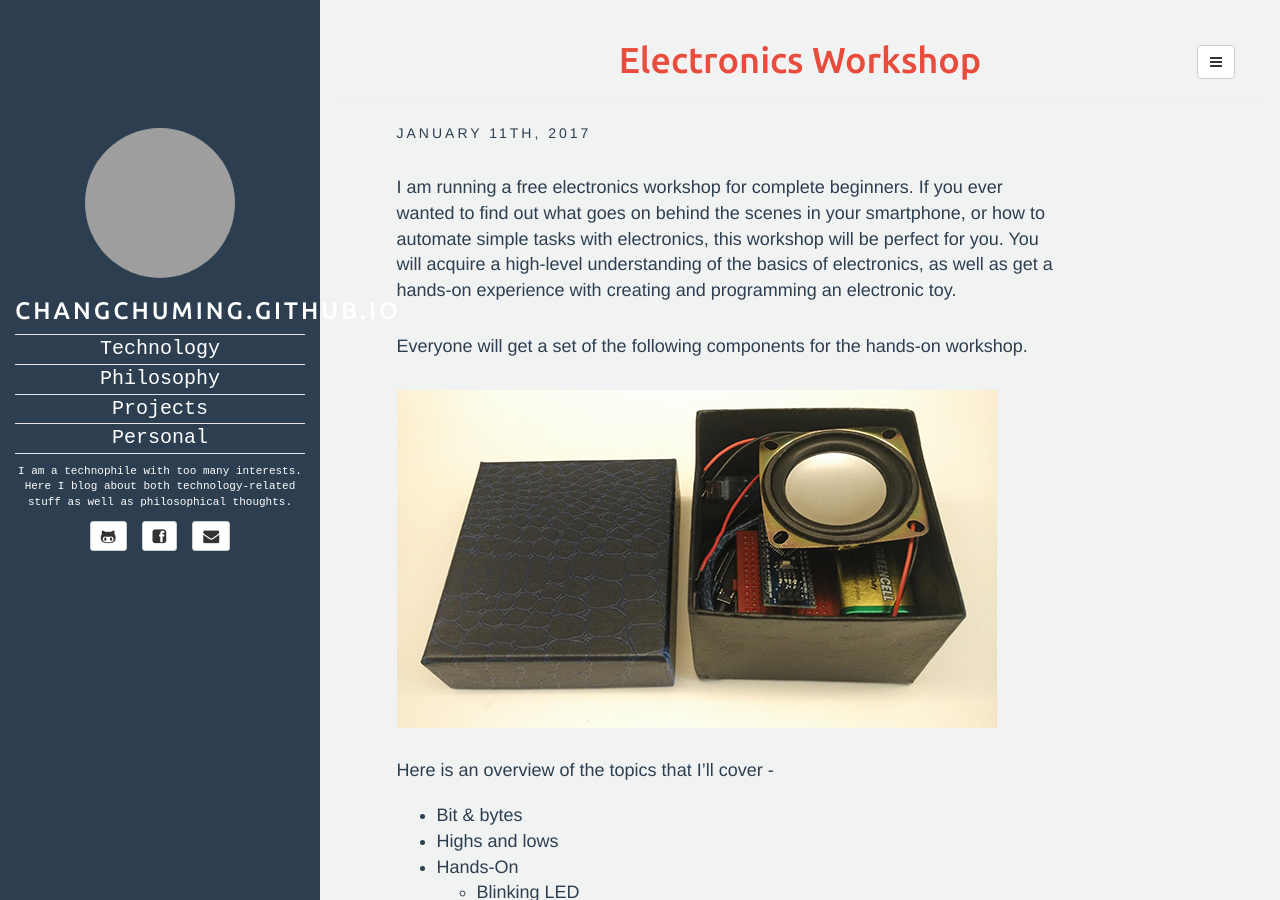
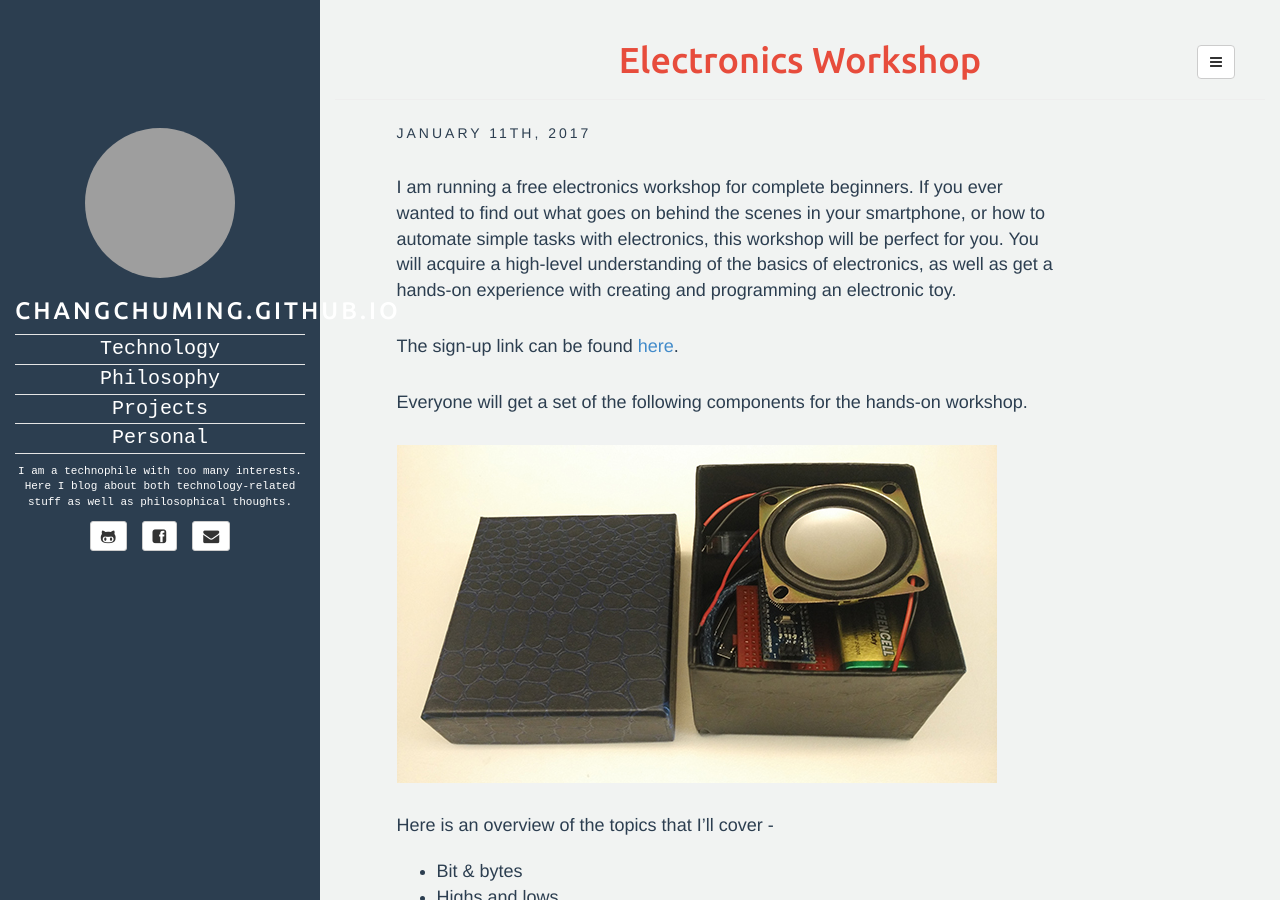
Before and after one commit to changchuming/changchuming.github.io, a Jekyll site: the page built from _posts/2017-01-11-Electronics-Workshop.md, in a window 1280 px wide and 900 px high. Built offline with Jekyll 4.4.1, drawn with Linux system fonts in a browser that asks for light colours; comment, search, counter and statistics services are not loaded; grey boxes are pictures that could not be loaded.

Commit message:
Added sign-up link

```diff
--- a/_posts/2017-01-11-Electronics-Workshop.md
+++ b/_posts/2017-01-11-Electronics-Workshop.md
@@ -7,6 +7,8 @@ fullview: true
 ---
 
 I am running a free electronics workshop for complete beginners. If you ever wanted to find out what goes on behind the scenes in your smartphone, or how to automate simple tasks with electronics, this workshop will be perfect for you. You will acquire a high-level understanding of the basics of electronics, as well as get a hands-on experience with creating and programming an electronic toy.
+
+The sign-up link can be found [here](https://changchuming.typeform.com/to/Vq3dHG).
 
 Everyone will get a set of the following components for the hands-on workshop.
 
```
